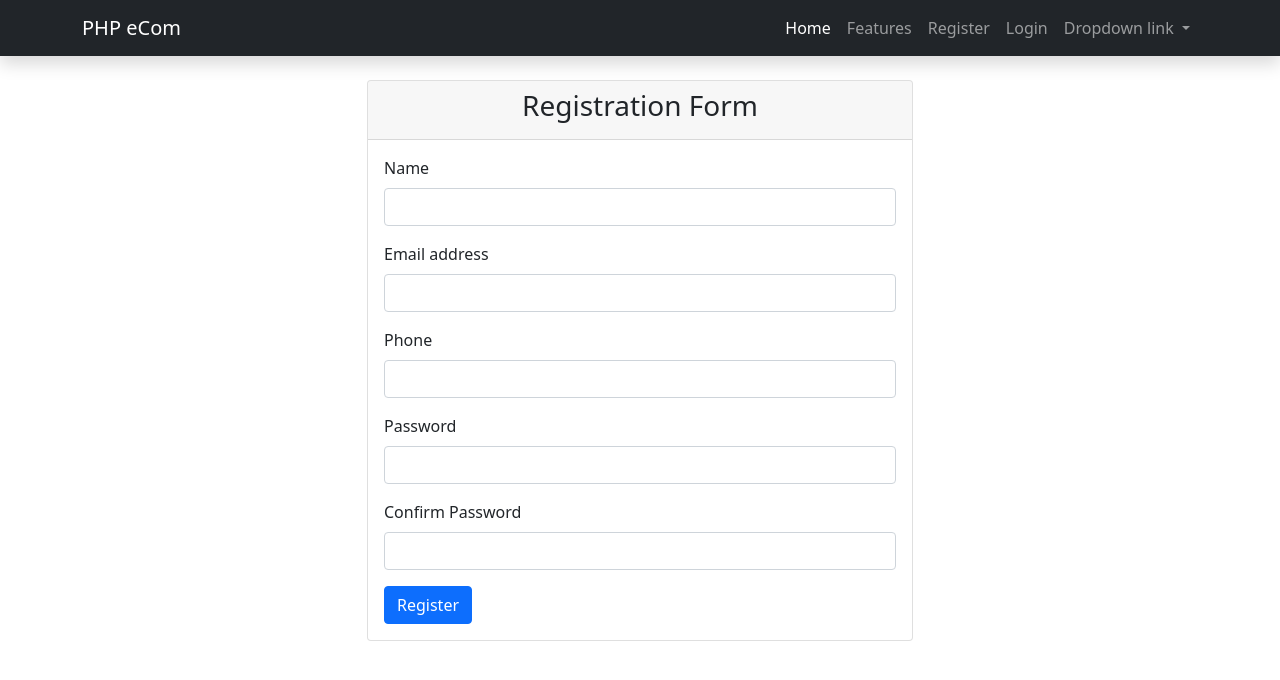
After one commit to bishojet/phpecom, a PHP site: page /register.php in a window 1280 px wide. The commit adds this page. Shown: the top 680 px of the page. Run offline with PHP 8.4, Linux system fonts and the light colour scheme.

Commit message:
Adding User Registration System in the project

```diff
--- a/inc/navbar.php
+++ b/inc/navbar.php
@@ -1,19 +1,22 @@
 <nav class="navbar navbar-expand-lg navbar-dark bg-dark shadow">
   <div class="container">
-    <a class="navbar-brand" href="#">Navbar</a>
+    <a class="navbar-brand" href="index.php">PHP eCom</a>
     <button class="navbar-toggler" type="button" data-bs-toggle="collapse" data-bs-target="#navbarNavDropdown" aria-controls="navbarNavDropdown" aria-expanded="false" aria-label="Toggle navigation">
       <span class="navbar-toggler-icon"></span>
     </button>
     <div class="collapse navbar-collapse" id="navbarNavDropdown">
       <ul class="navbar-nav ms-auto">
         <li class="nav-item">
-          <a class="nav-link active" aria-current="page" href="#">Home</a>
+          <a class="nav-link active" aria-current="page" href="index.php">Home</a>
         </li>
         <li class="nav-item">
           <a class="nav-link" href="#">Features</a>
         </li>
         <li class="nav-item">
-          <a class="nav-link" href="#">Pricing</a>
+          <a class="nav-link" href="register.php">Register</a>
+        </li>
+        <li class="nav-item">
+          <a class="nav-link" href="login.php">Login</a>
         </li>
         <li class="nav-item dropdown">
           <a class="nav-link dropdown-toggle" href="#" id="navbarDropdownMenuLink" role="button" data-bs-toggle="dropdown" aria-expanded="false">
--- /dev/null
+++ b/register.php
@@ -0,0 +1,65 @@
+<?php
+
+session_start();
+
+include_once 'inc/header.php';
+include_once 'inc/navbar.php';
+
+?>
+
+<div class="container mt-4">
+    <div class="row justify-content-center">
+        <div class="col-md-6">
+            <?php
+            if (isset($_SESSION['message'])) {
+            ?>
+                <div class="alert alert-warning alert-dismissible fade show" role="alert">
+                    <?= $_SESSION['message']; ?>
+                    <button type="button" class="btn-close" data-bs-dismiss="alert" aria-label="Close"></button>
+                </div>
+            <?php
+            unset($_SESSION['message']);
+            }
+            ?>
+
+            <div class="card">
+                <div class="card-header text-center">
+                    <h3>Registration Form</h3>
+                </div>
+                <div class="card-body">
+                    <form action="functions/authcode.php" method="POST">
+                        <div class="mb-3">
+                            <label class="form-label">Name</label>
+                            <input type="text" name="name" class="form-control">
+                        </div>
+                        <div class="mb-3">
+                            <label class="form-label">Email address</label>
+                            <input type="email" name="email" class="form-control">
+                        </div>
+                        <div class="mb-3">
+                            <label class="form-label">Phone</label>
+                            <input type="text" name="phone" class="form-control">
+                        </div>
+                        <div class="mb-3">
+                            <label class="form-label">Password</label>
+                            <input type="password" name="password" class="form-control">
+                        </div>
+                        <div class="mb-3">
+                            <label class="form-label">Confirm Password</label>
+                            <input type="password" name="cpassword" class="form-control">
+                        </div>
+                        <button type="submit" name="register" class="btn btn-primary">Register</button>
+                    </form>
+                </div>
+            </div>
+        </div>
+    </div>
+</div>
+
+
+
+
+
+
+
+<?php include_once 'inc/footer.php'; ?>
```
Also changed, not shown: functions/authcode.php (added, +51 -0 lines).
